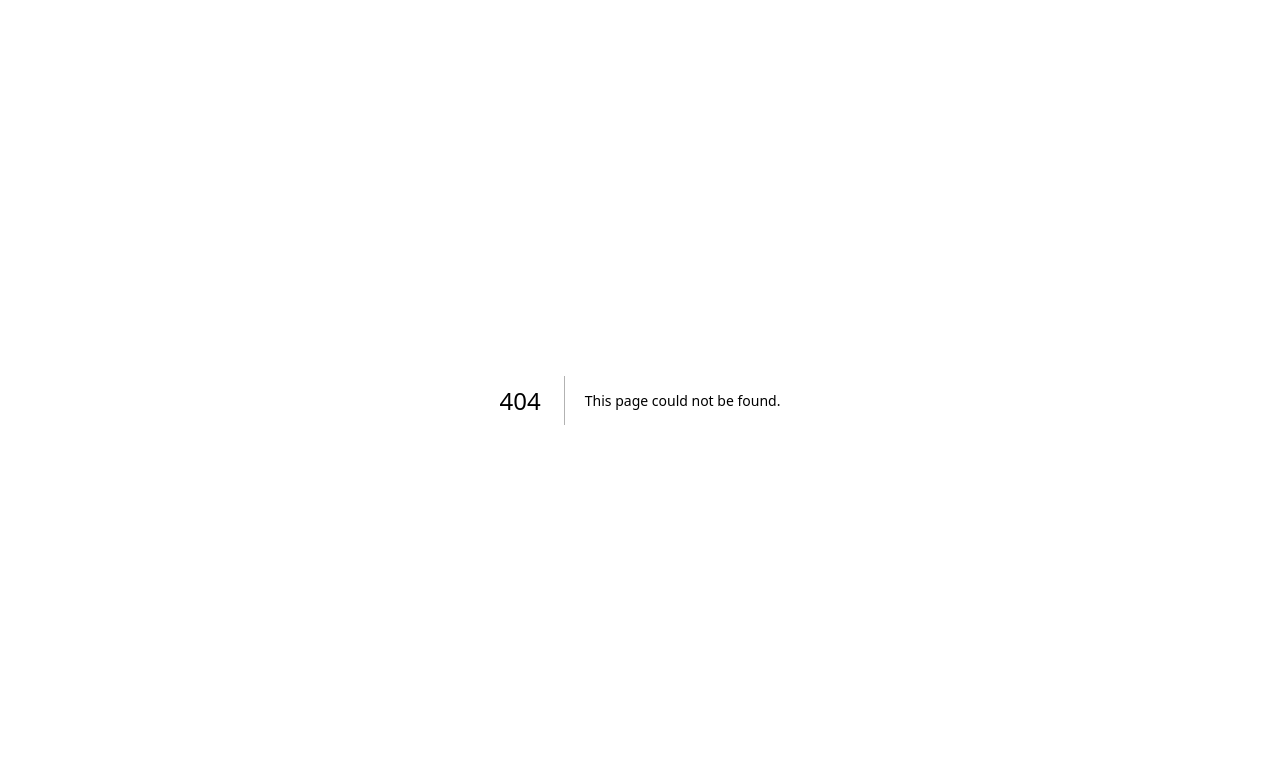
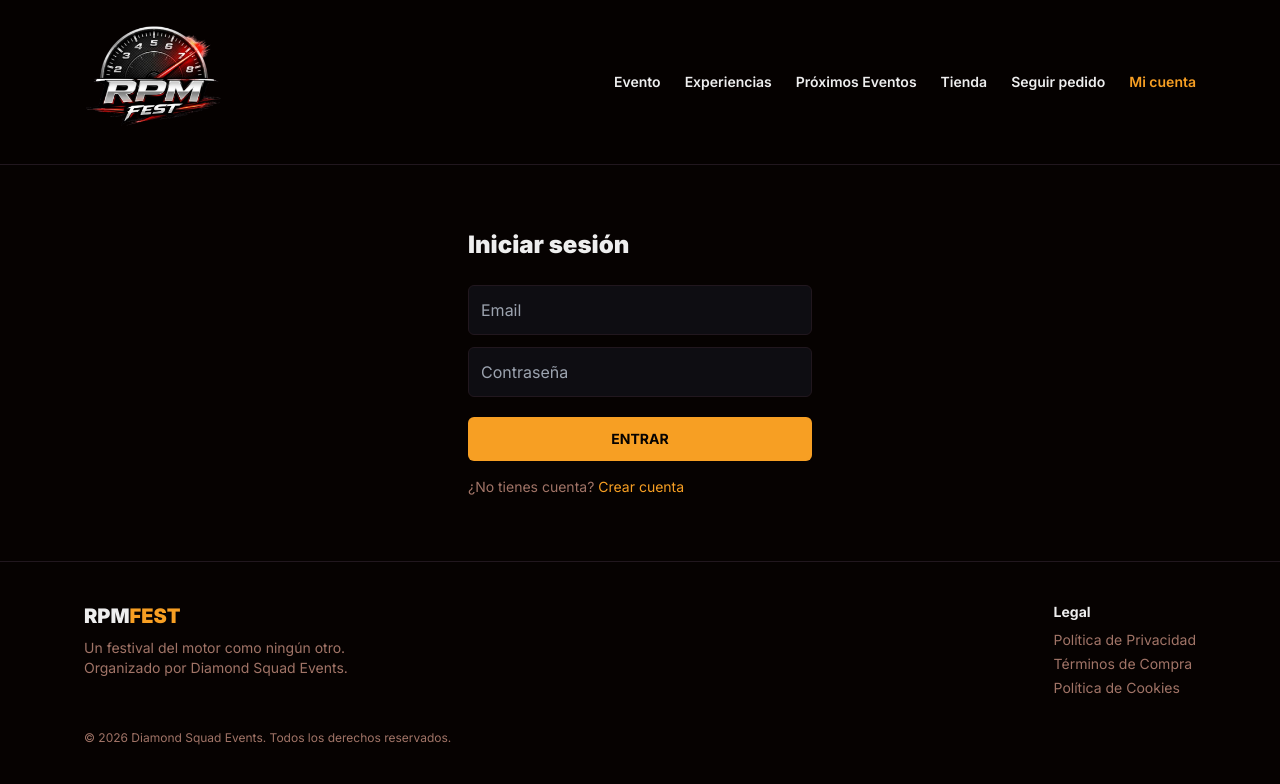
Before and after one commit to LethalKrisixTools/rpmfest, a Next.js app: page /login in a window 1280 px wide. Before the commit this address had no page. Shown: the top 784 px of the page. Built offline with nearby package versions, Linux system fonts and the light colour scheme.

Commit message:
feat: add /login page with explicit guest cart merge prompt

```diff
--- /dev/null
+++ b/app/login/page.tsx
@@ -0,0 +1,81 @@
+'use client';
+
+import { useSearchParams, useRouter } from 'next/navigation';
+import { Suspense, useState } from 'react';
+import Link from 'next/link';
+import { Navbar } from '@/components/Navbar';
+import { Footer } from '@/components/Footer';
+import { CartMergeDialog } from '@/components/CartMergeDialog';
+import { createClient } from '@/lib/supabase/client';
+import { getGuestCart } from '@/lib/cart';
+
+export default function LoginPage() {
+  return (
+    <Suspense>
+      <LoginPageInner />
+    </Suspense>
+  );
+}
+
+function LoginPageInner() {
+  const router = useRouter();
+  const searchParams = useSearchParams();
+  const next = searchParams.get('next') ?? '/tienda';
+
+  const [email, setEmail] = useState('');
+  const [password, setPassword] = useState('');
+  const [error, setError] = useState('');
+  const [showMerge, setShowMerge] = useState(false);
+
+  async function handleSubmit(e: React.FormEvent) {
+    e.preventDefault();
+    setError('');
+    const supabase = createClient();
+    const { error: signInError } = await supabase.auth.signInWithPassword({ email, password });
+    if (signInError) {
+      setError('Email o contraseña incorrectos.');
+      return;
+    }
+    if (getGuestCart().length > 0) {
+      setShowMerge(true);
+    } else {
+      router.push(next);
+    }
+  }
+
+  return (
+    <>
+      <Navbar />
+      <main className="mx-auto max-w-sm px-5 py-16">
+        <h1 className="mb-6 text-2xl font-black text-white-warm">Iniciar sesión</h1>
+        <form onSubmit={handleSubmit} className="flex flex-col gap-3">
+          <input
+            type="email"
+            required
+            placeholder="Email"
+            value={email}
+            onChange={(e) => setEmail(e.target.value)}
+            className="rounded-md border border-border-subtle bg-bg-dark p-3 text-white-warm"
+          />
+          <input
+            type="password"
+            required
+            placeholder="Contraseña"
+            value={password}
+            onChange={(e) => setPassword(e.target.value)}
+            className="rounded-md border border-border-subtle bg-bg-dark p-3 text-white-warm"
+          />
+          {error && <p className="text-sm text-red-mid">{error}</p>}
+          <button type="submit" className="mt-2 rounded-md bg-gold px-4 py-3 text-sm font-bold text-bg-darkest">
+            ENTRAR
+          </button>
+        </form>
+        <p className="mt-4 text-sm text-text-muted">
+          ¿No tienes cuenta? <Link href="/registro" className="text-gold">Crear cuenta</Link>
+        </p>
+      </main>
+      <Footer />
+      {showMerge && <CartMergeDialog onDone={() => router.push(next)} />}
+    </>
+  );
+}
```
